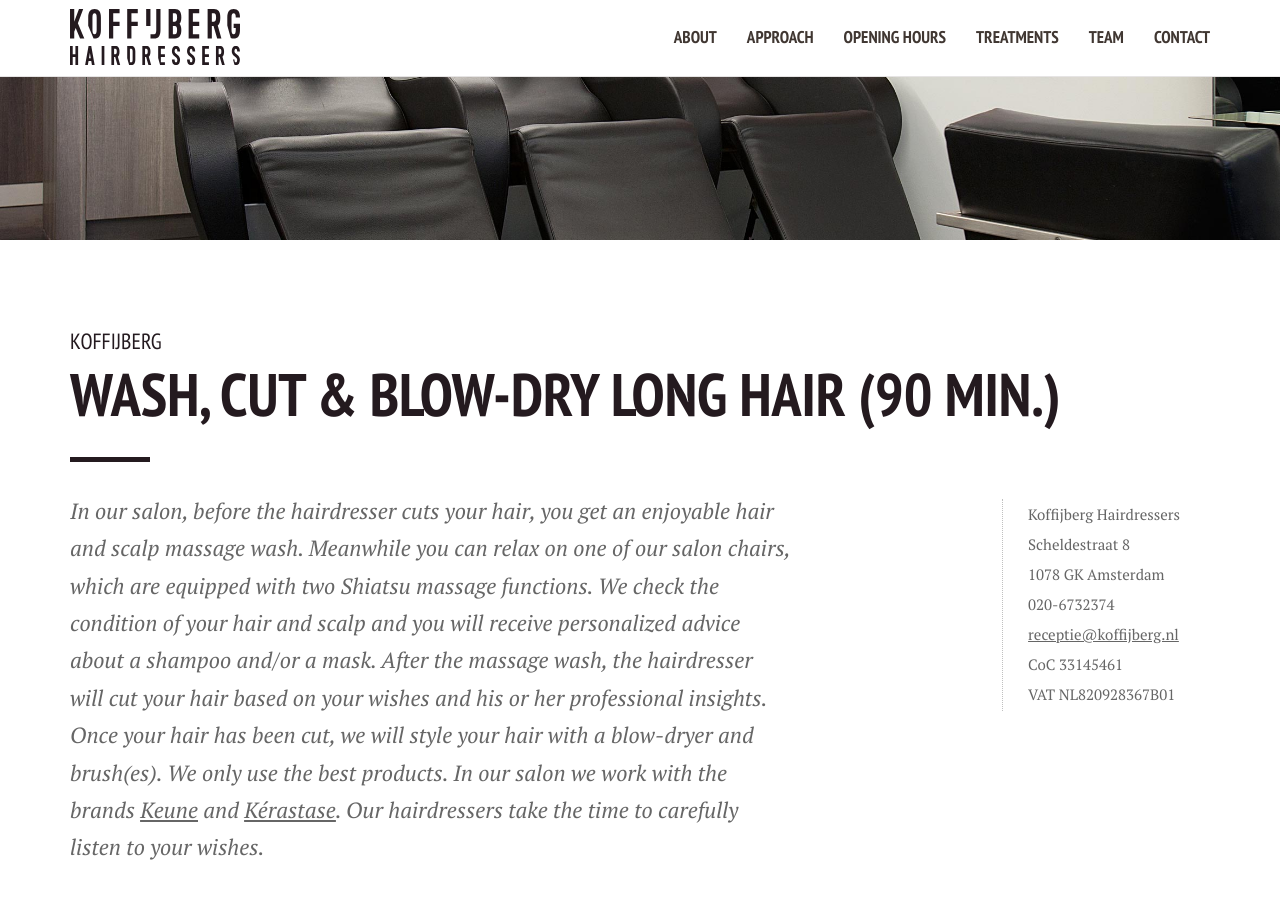
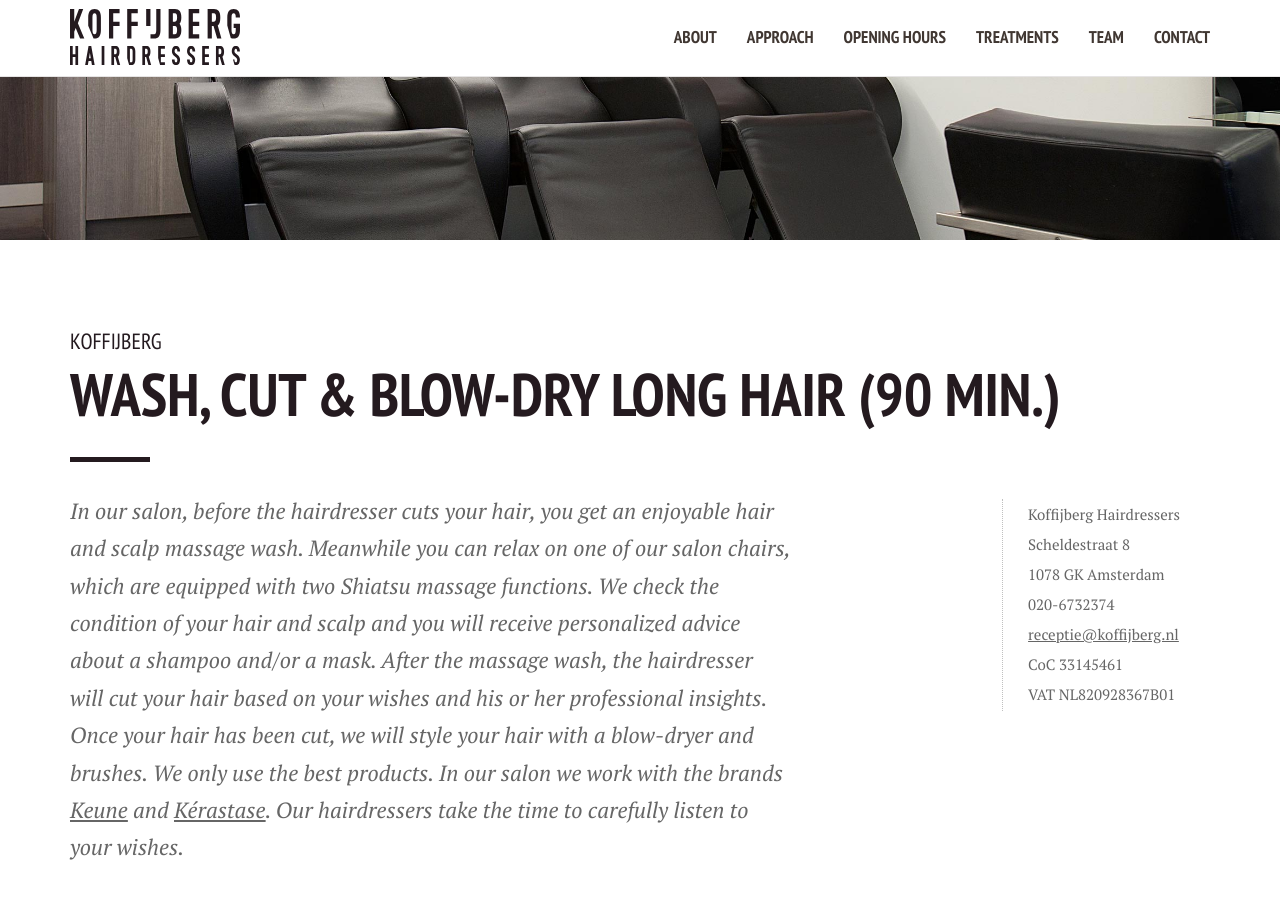
Before and after one commit to xuantiep/koffijberghairdressers, a Jekyll site: the page built from _treatments/wassen-knippen-fohnen-lang-haar.md, in a window 1280 px wide and 900 px high. Built offline with Jekyll 4.4.1, drawn with Linux system fonts in a browser that asks for light colours.

Commit message:
Updated '/_treatments/wassen-knippen-fohnen-lang-haar.md' via CloudCannon

```diff
--- a/_treatments/wassen-knippen-fohnen-lang-haar.md
+++ b/_treatments/wassen-knippen-fohnen-lang-haar.md
@@ -2,4 +2,4 @@
 title: 'WASH, CUT & BLOW-DRY LONG HAIR (90 MIN.)'
 ---
 
-*In our salon, before the hairdresser cuts your hair, you get an enjoyable hair and scalp massage wash. Meanwhile you can relax on one of our salon chairs, which are equipped with two Shiatsu massage functions. We check the condition of your hair and scalp and you will receive personalized advice about a shampoo and/or a mask. After the massage wash, the hairdresser will cut your hair based on your wishes and his or her professional insights. Once your hair has been cut, we will style your hair with a blow-dryer and brush(es). We only use the best products. In our salon we work with the brands [<u>Keune</u>](http://www.keune.nl/) and [<u>K&eacute;rastase</u>](http://www.kerastase.nl/nl-nl/home). Our hairdressers take the time to carefully listen to your wishes.*
+*In our salon, before the hairdresser cuts your hair, you get an enjoyable hair and scalp massage wash. Meanwhile you can relax on one of our salon chairs, which are equipped with two Shiatsu massage functions. We check the condition of your hair and scalp and you will receive personalized advice about a shampoo and/or a mask. After the massage wash, the hairdresser will cut your hair based on your wishes and his or her professional insights. Once your hair has been cut, we will style your hair with a blow-dryer and brushes. We only use the best products. In our salon we work with the brands [<u>Keune</u>](http://www.keune.nl/) and [<u>K&eacute;rastase</u>](http://www.kerastase.nl/nl-nl/home). Our hairdressers take the time to carefully listen to your wishes.*
```
